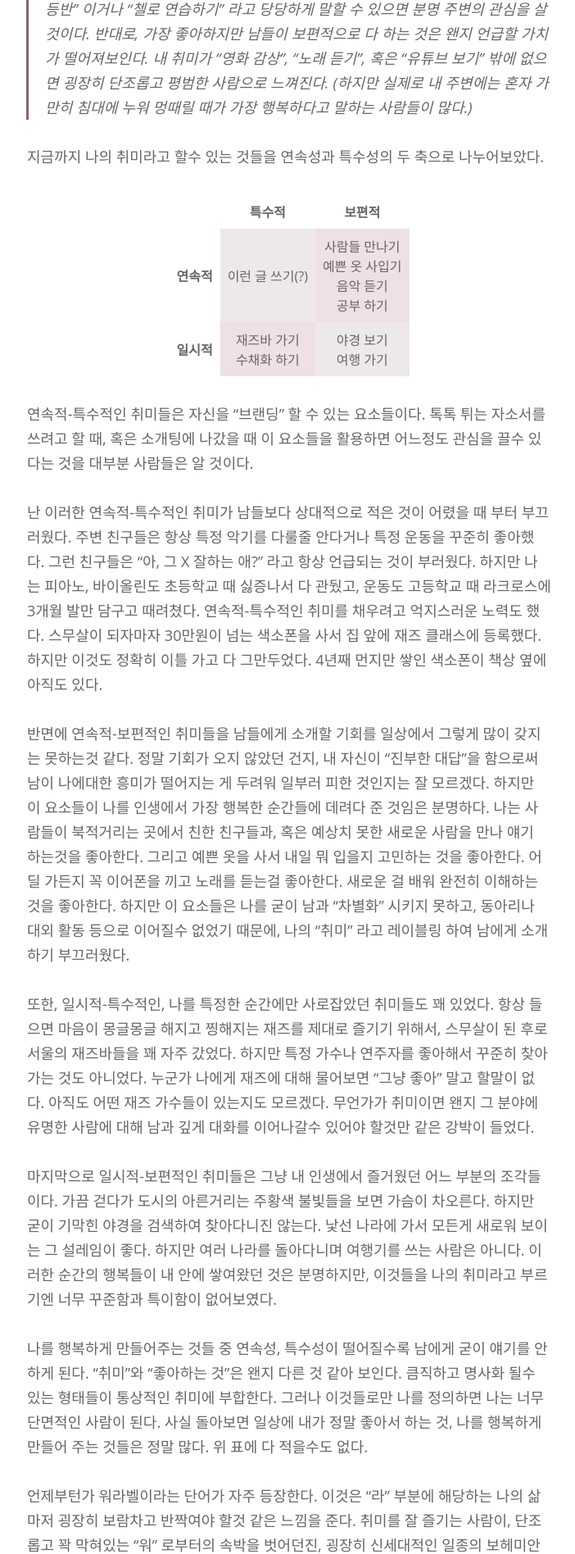
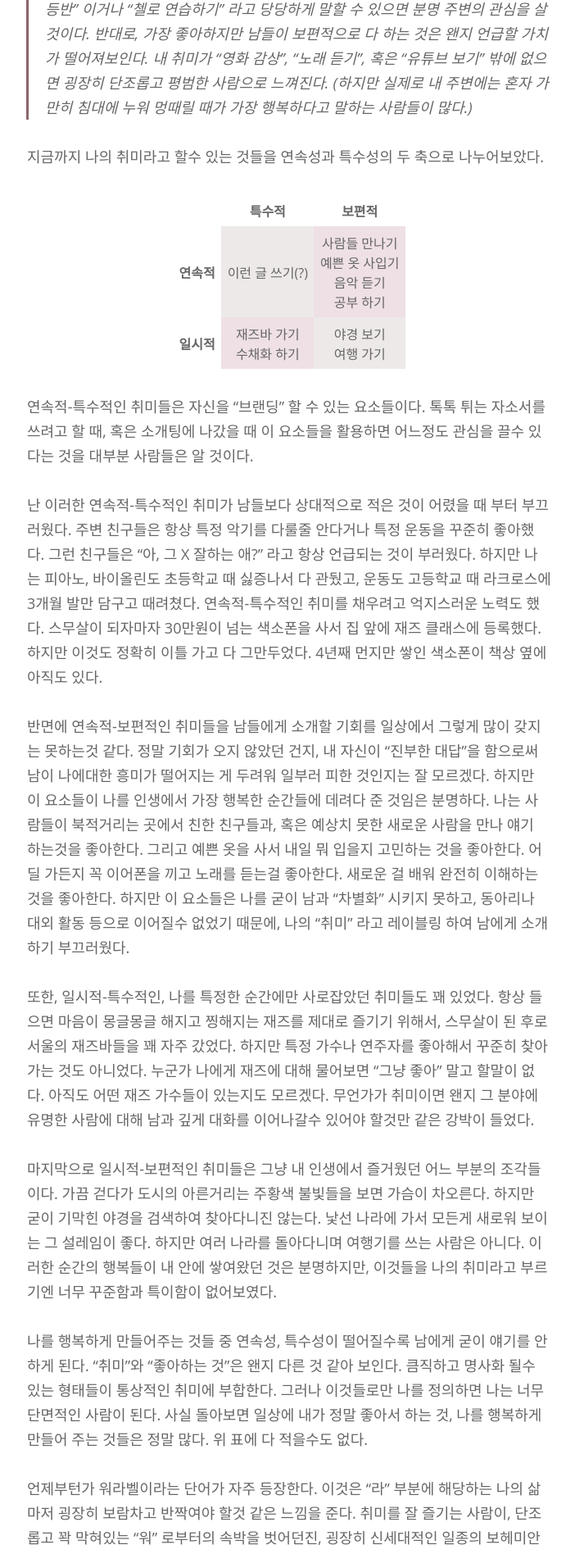
Before and after one commit to minniie/minniie.github.io, a Jekyll site: the page built from _posts/2021-08-05-post4.markdown, in a window 1280 px wide. Shown: the part 1780-3676 px from the top of the page at 82% size, without its empty margins (287-989 px from the left). Built offline with Jekyll 4.4.1, drawn with Linux system fonts in a browser that asks for light colours; nearby versions of some CDN libraries; some web fonts are replaced.

Commit message:
Update main.sass

```diff
--- a/css/main.sass
+++ b/css/main.sass
@@ -39,11 +39,11 @@ table
   border: 1px solid #FFF
   border-collapse: collapse
 th
-  padding: 9px
+  padding: 7.5px
   text-align: center
   background: #FFF
 td
-  padding: 9px
+  padding: 7.5px
   text-align: center
 
 tr:nth-child(1) td:first-child
```
